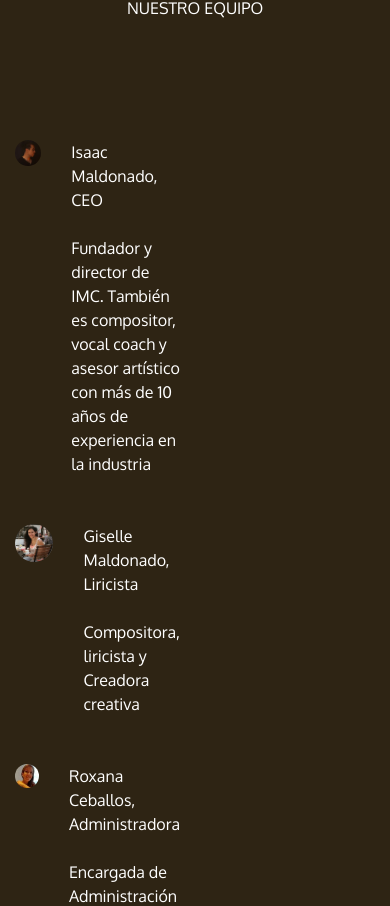
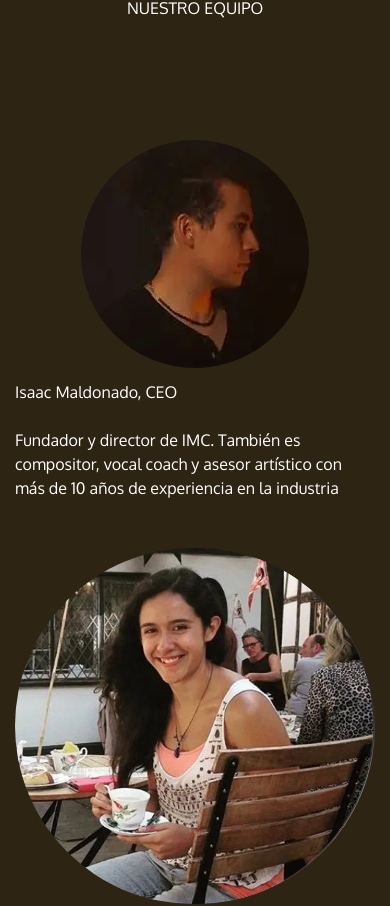
Before and after one commit to saulkurosaki/IZTAC-MUSIC-COMPANY, a Next.js app: page /about-us in a window 390 px wide. Shown: the part 1919-2825 px from the top of the page. Built offline with nearby package versions, Linux system fonts and the light colour scheme.

Commit message:
feat(TeamCard): implement the on medium devices responsive layout

```diff
--- a/components/about-us/TeamCard.tsx
+++ b/components/about-us/TeamCard.tsx
@@ -8,20 +8,20 @@ type TeamCardProps = {
 
 const TeamCard = ({ memberImage, name, description }: TeamCardProps) => {
   return (
-    <div className="w-[50%] h-[50%] py-6">
-      <div className="flex w-full h-full">
-        <div className="xl:w-[220px] lg:w-[160px] h-full px-[15px] flex items-center">
+    <div className="w-[50%] h-[50%] max-lg:w-full max-lg:h-[25%] py-6">
+      <div className="flex w-full h-full max-lg:flex-col">
+        <div className="xl:w-[220px] lg:w-[160px] max-lg:w-full h-full px-[15px] flex justify-center items-center">
           <Image
             src={memberImage}
             alt="team_member_img"
-            className="xl:w-[190px] xl:h-[190px] lg:w-[130px] lg:h-[130px] rounded-full"
+            className="xl:w-[190px] xl:h-[190px] lg:w-[130px] lg:h-[130px] md:w-[285px] md:h-[285px] rounded-full"
           />
         </div>
-        <div className="xl:w-[440px] lg:w-[320px] h-full px-[15px]">
-          <h4 className="w-full text-white xl:text-3xl lg:text-2xl oxygen mb-6">
+        <div className="xl:w-[440px] lg:w-[320px] h-full px-[15px] max-lg:pt-3">
+          <h4 className="w-full text-white xl:text-3xl lg:text-2xl md:text-3xl oxygen mb-6">
             {name}
           </h4>
-          <p className="w-full text-white xl:text-lg lg:text-base oxygen">
+          <p className="w-full text-white xl:text-lg lg:text-base md:text-lg oxygen">
             {description}
           </p>
         </div>
```
